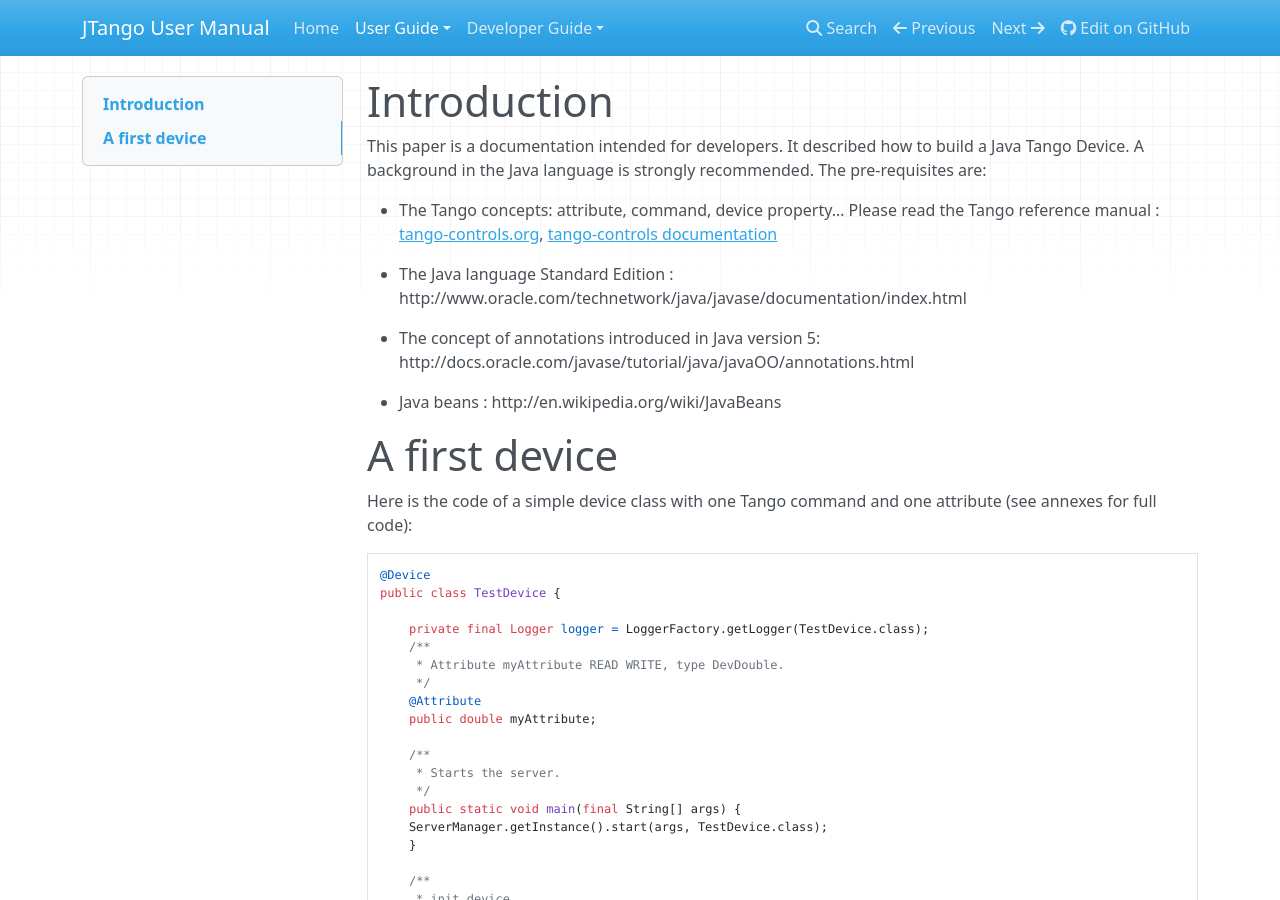
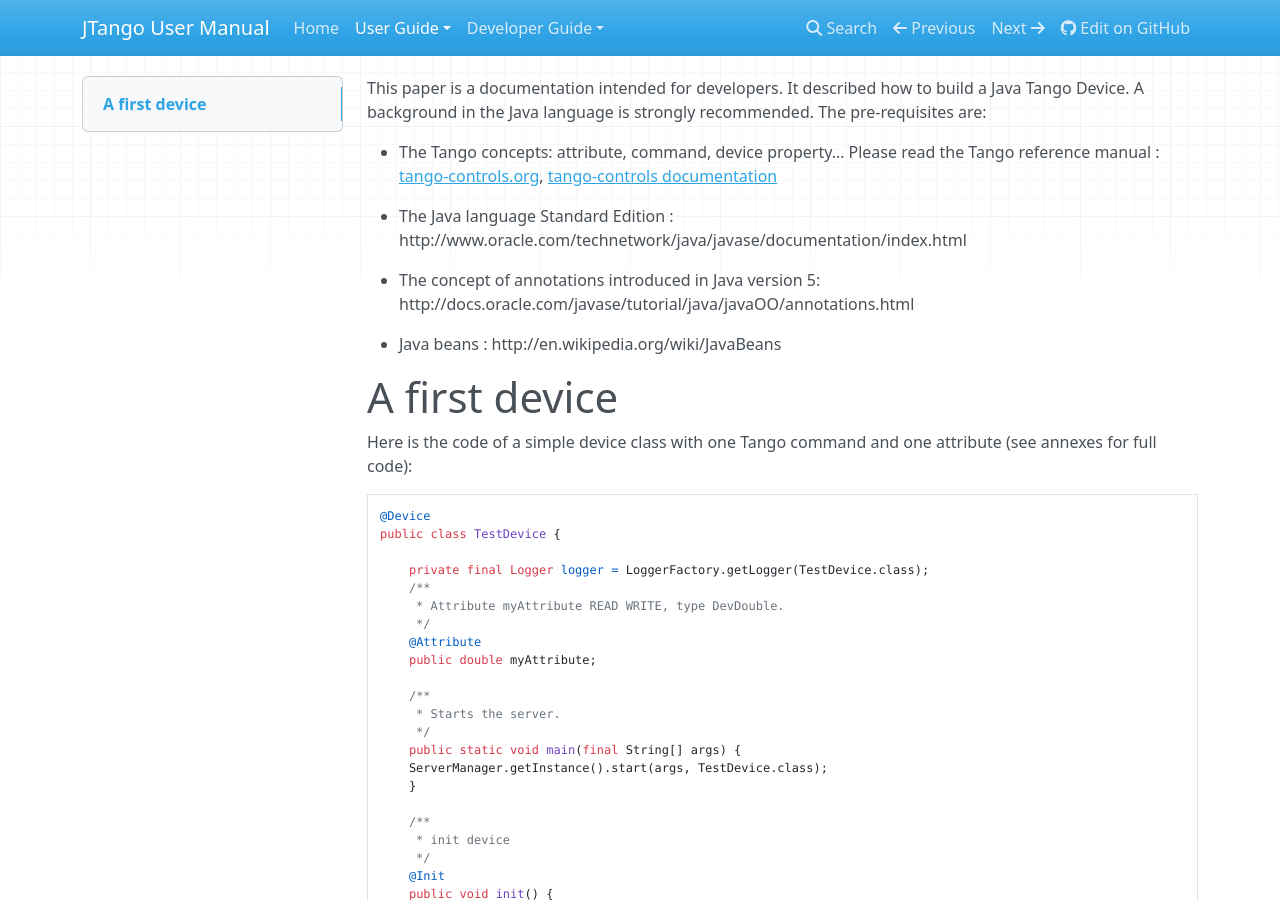
Before and after one commit to tango-controls/JTango, an MkDocs documentation site: the page built from docs/manual/manual.md, in a window 1280 px wide and 900 px high. Built offline with MkDocs 1.6.1, drawn with Linux system fonts in a browser that asks for light colours; nearby versions of some CDN libraries; old or Windows-style settings are respelled for this version of MkDocs; part of the change alters nothing that is shown.

Commit message:
tweak docs

```diff
--- a/docs/manual/manual.md
+++ b/docs/manual/manual.md
@@ -1,5 +1,3 @@
-# Introduction
-
 This paper is a documentation intended for developers. It described how to build a Java Tango Device. A background in the Java language is strongly recommended. The pre-requisites are:
 
 * The Tango concepts: attribute, command, device property…  Please read the Tango reference manual : [tango-controls.org](http://www.tango-controls.org/), [tango-controls documentation](http://tango-controls.readthedocs.io)
--- a/mkdocs.yml
+++ b/mkdocs.yml
@@ -4,7 +4,7 @@ repo_url: https://github.com/tango-controls/JTango
 pages:
 - Home: index.md
 - User Guide:
-    - Java Server User Manual: manual/manual.md
+    - Introduction: manual/manual.md
     - Basics: manual/basics.md
     - Advanced features and techniques: manual/advanced.md
     - Startup: manual/start.md
```
